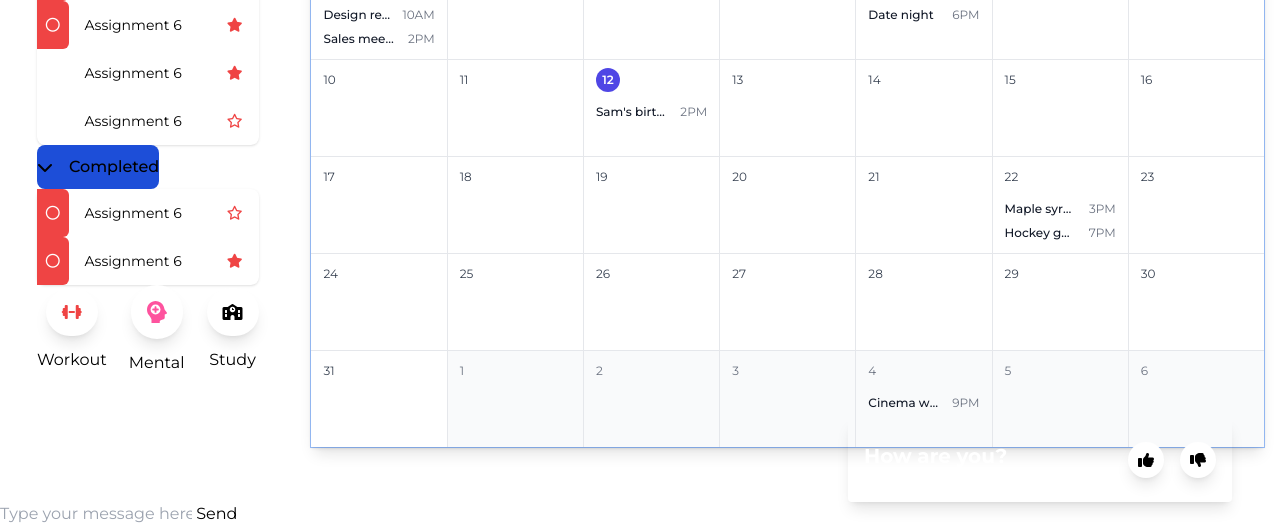
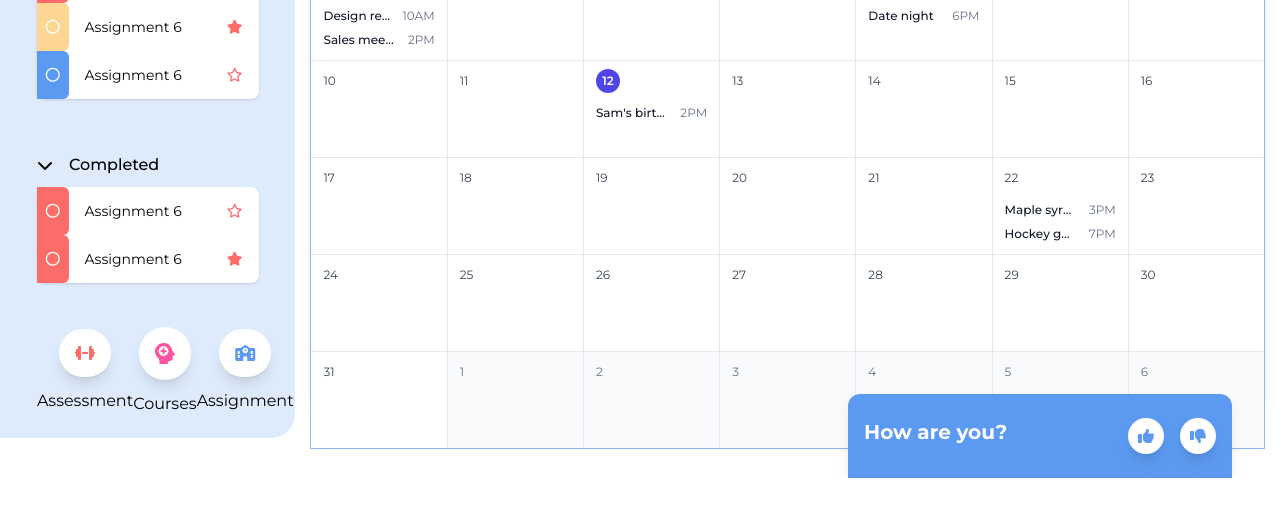
Before and after one commit to aathasri/PocketPilot, a website: page app/html/main.html in a window 1280 px wide. Shown: the part 322-848 px from the top of the page. After the commit the page ends 800 px from the top, so only its background shows below. Drawn offline with nearby package versions, Linux system fonts and the light colour scheme.

Commit message:
added script

```diff
--- a/app/html/main.html
+++ b/app/html/main.html
@@ -2,61 +2,21 @@
 <html lang="en">
 
 <head>
-  <meta charset="UTF-8" />
-  <meta name="viewport" content="width=device-width, initial-scale=1.0" />
+  <meta charset="UTF-8">
+  <meta name="viewport" content="width=device-width, initial-scale=1.0">
   <link rel="stylesheet" href="https://cdnjs.cloudflare.com/ajax/libs/font-awesome/6.5.1/css/all.min.css"
     integrity="sha512-DTOQO9RWCH3ppGqcWaEA1BIZOC6xxalwEsw9c2QQeAIftl+Vegovlnee1c9QX4TctnWMn13TZye+giMm8e2LwA=="
     crossorigin="anonymous" referrerpolicy="no-referrer" />
-  <link rel="preconnect" href="https://fonts.googleapis.com" />
-  <link rel="preconnect" href="https://fonts.gstatic.com" crossorigin />
+  <link rel="preconnect" href="https://fonts.googleapis.com">
+  <link rel="preconnect" href="https://fonts.gstatic.com" crossorigin>
   <link
     href="https://fonts.googleapis.com/css2?family=Montserrat:ital,wght@0,100..900;1,100..900&family=Roboto:ital,wght@0,100;0,300;0,400;0,500;0,700;0,900;1,100;1,300;1,400;1,500;1,700;1,900&display=swap"
-    rel="stylesheet" />
-  <link rel="stylesheet" href="../styles/global.css" />
+    rel="stylesheet">
+  <link rel="stylesheet" href="../styles/global.css">
+  <link rel="stylesheet" href="../src/output.css">
   <script src="https://cdn.tailwindcss.com"></script>
-  <script src="/scripts/tailwind.config.js"></script>
-  <script src="/scripts/main.js"></script>
+  <script src='../js/tailwind.config.js'></script>
   <title>Main</title>
-</head>
-
-<body class="">
-  <div id="chatContainer"></div>
-  <input type="text" id="userInput" placeholder="Type your message here..." />
-  <button onclick="sendMessage()">Send</button>
-
-  <script>
-    async function sendMessage() {
-      const inputField = document.getElementById("userInput");
-      const message = inputField.value;
-      inputField.value = ""; // Clear the input field
-
-      // Display user message
-      const chatContainer = document.getElementById("chatContainer");
-      chatContainer.innerHTML += `<div>User: ${message}</div>`;
-
-      // Send the message to the server
-      const response = await fetch("/api/chat", {
-        method: "POST",
-        headers: {
-          "Content-Type": "application/json",
-        },
-        body: JSON.stringify({ message }),
-      });
-
-      const data = await response.json();
-
-      // Display AI response
-      if (data.reply) {
-        chatContainer.innerHTML += `<div>AI: ${data.reply}</div>`;
-      } else {
-        chatContainer.innerHTML += `<div>Error getting response</div>`;
-      }
-
-      // Scroll to the bottom
-      chatContainer.scrollTop = chatContainer.scrollHeight;
-    }
-  </script>
-</body>
 </head>
 
 <body>
@@ -158,23 +118,23 @@
 
       <!-- cateogries -->
       <div class='flex justify-between items-center w-3/4'>
-        <div class='flex flex-col items-center gap-y-3'>
+        <div id='assessment' class='flex flex-col items-center gap-y-3'>
           <div class='bg-white flex justify-between items-center p-4 rounded-full shadow-lg'>
             <i class="fa-solid fa-dumbbell text-red-500"></i>
           </div>
-          <p>Workout</p>
+          <p>Assessment</p>
         </div>
-        <div class='flex flex-col items-center gap-y-3'>
+        <div id='courses' class='flex flex-col items-center gap-y-3' data-form="false">
           <div class='bg-white flex justify-between items-center p-4 rounded-full shadow-lg'>
             <img src="../images/icons.svg" width='20'>
           </div>
-          <p>Mental</p>
+          <p>Courses</p>
         </div>
-        <div class='flex flex-col items-center gap-y-3'>
+        <div id='assignment' class='flex flex-col items-center gap-y-3'>
           <div class='bg-white flex justify-between items-center p-4 rounded-full shadow-lg'>
             <i class="fa-solid fa-school text-blue"></i>
           </div>
-          <p>Study</p>
+          <p>Assignment</p>
         </div>
       </div>
     </section>
@@ -897,8 +857,9 @@
         </form>
       </div>
       <!-- Courses form -->
-      <div class='absolute hidden'>
-        <form class="w-full max-w-sm" id="coursesform">
+      <div id='cForm' class='hidden absolute z-20 bottom-0 right-10 bg-white p-8 rounded-t-xl shadow-lg'
+        data-form='false'>
+        <form class="w-full max-w-sm">
           <div class="md:flex md:items-center mb-6">
             <div class="md:w-1/3">
               <label class="block text-gray-500 font-bold md:text-right mb-1 md:mb-0 pr-4" for="className">
@@ -964,8 +925,8 @@
             <div class="md:w-2/3">
               <button
                 class="shadow bg-purple-500 hover:bg-purple-400 focus:shadow-outline focus:outline-none text-white font-bold py-2 px-4 rounded"
-                type="submit">
-                Sign Up
+                type="button">
+                Save
               </button>
             </div>
           </div>
@@ -1306,43 +1267,6 @@
     </div>
   </div>
 
-  <!-- For Testing the Chat Bot -->
-  <div id="chatContainer"></div>
-  <input type="text" id="userInput" placeholder="Type your message here..." />
-  <button onclick="sendMessage()">Send</button>
-
-  <script>
-    async function sendMessage() {
-      const inputField = document.getElementById("userInput");
-      const message = inputField.value;
-      inputField.value = ""; // Clear the input field
-
-      // Display user message
-      const chatContainer = document.getElementById("chatContainer");
-      chatContainer.innerHTML += `<div>User: ${message}</div>`;
-
-      // Send the message to the server
-      const response = await fetch("/api/chat", {
-        method: "POST",
-        headers: {
-          "Content-Type": "application/json",
-        },
-        body: JSON.stringify({ message }),
-      });
-
-      const data = await response.json();
-
-      // Display AI response
-      if (data.reply) {
-        chatContainer.innerHTML += `<div>AI: ${data.reply}</div>`;
-      } else {
-        chatContainer.innerHTML += `<div>Error getting response</div>`;
-      }
-
-      // Scroll to the bottom
-      chatContainer.scrollTop = chatContainer.scrollHeight;
-    }
-  </script>
   <script src="/scripts/coursesForm.js"></script>
 </body>
 
```
